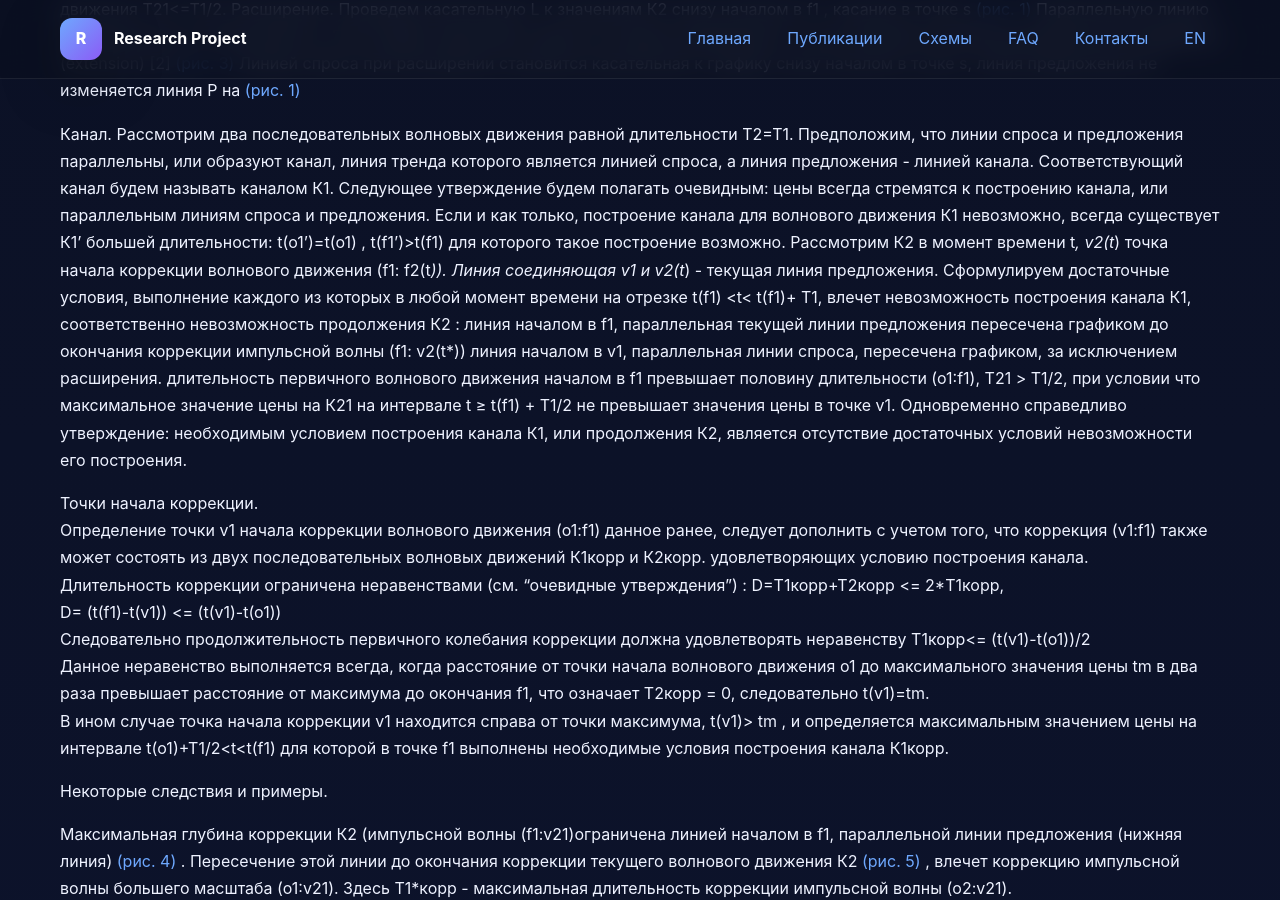
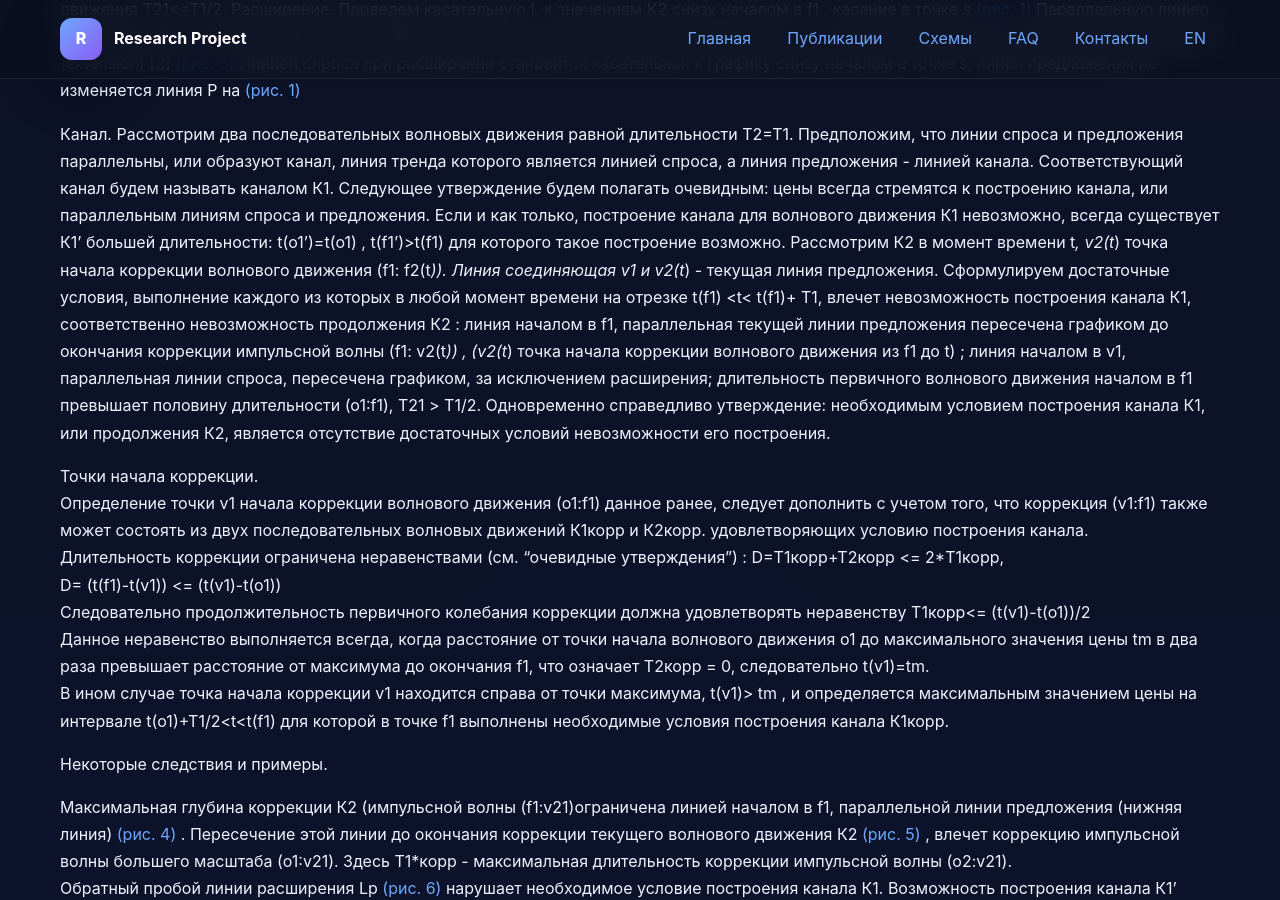
Before and after one commit to naoumov-ilia/naoumov-ilia.github.io, a Jekyll site: the page built from ru/articles/article-1.md, in a window 1280 px wide and 900 px high, scrolled down 1212 px. Built offline with Jekyll 4.4.1, drawn with Linux system fonts in a browser that asks for light colours.

Commit message:
Update article-1.md

```diff
--- a/ru/articles/article-1.md
+++ b/ru/articles/article-1.md
@@ -94,8 +94,8 @@ permalink: /ru/articles/article-1/
 Рассмотрим К2 в момент времени t*, v2(t*) точка начала коррекции волнового движения (f1: f2(t*)). Линия соединяющая v1 и  v2(t*) - текущая линия предложения.
 Сформулируем достаточные  условия, выполнение каждого  из  которых в любой момент времени на отрезке t(f1) <t< t(f1)+ T1, влечет невозможность построения канала К1, соответственно невозможность продолжения К2 :
 линия началом в f1, параллельная текущей линии предложения пересечена графиком до окончания коррекции  импульсной волны (f1: v2(t*))
-линия началом в v1,  параллельная линии спроса, пересечена графиком, за исключением расширения.
- длительность первичного волнового движения началом в f1 превышает половину длительности (о1:f1), Т21 > T1/2, при условии что максимальное значение цены на К21 на интервале t ≥ t(f1) + T1/2 не превышает значения цены в точке v1.
+, (v2(t*) точка начала коррекции волнового движения из f1 до t) ; линия началом в v1,  параллельная линии спроса, пересечена графиком, за исключением расширения;
+ длительность первичного волнового движения началом в f1 превышает половину длительности (о1:f1), Т21 > T1/2.
    Одновременно справедливо утверждение: необходимым условием построения канала К1, или продолжения К2, является отсутствие достаточных условий невозможности его построения.
 
 Точки начала коррекции.
```
